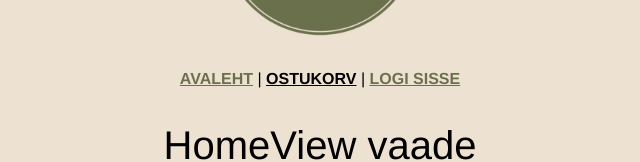
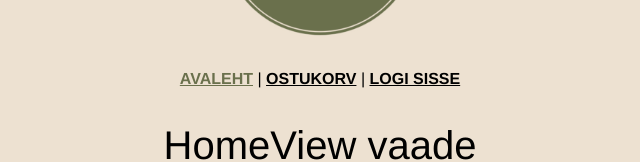
Before and after one commit to maar3k/suvepidufront, a Vue app: page / in a window 1280 px wide. Shown: the part 179-341 px from the top of the page, without its empty margins (320-960 px from the left). Built offline with nearby package versions, Linux system fonts and the light colour scheme.

Commit message:
navigation menu colors update

```diff
--- a/src/App.vue
+++ b/src/App.vue
@@ -8,7 +8,7 @@
     |
     <router-link to="/checkout">OSTUKORV</router-link>
     |
-    <router-link to="#" @click="openLoginModal">LOGI SISSE</router-link>
+    <a href="#" @click="openLoginModal">LOGI SISSE</a>
   </nav>
   <router-view/>
 </template>
```
